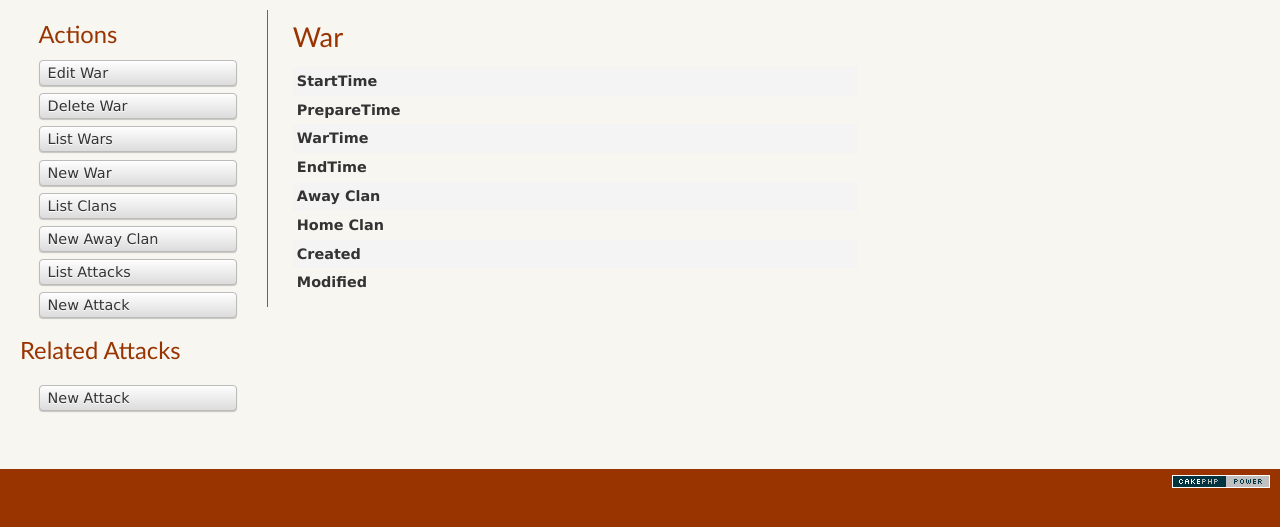
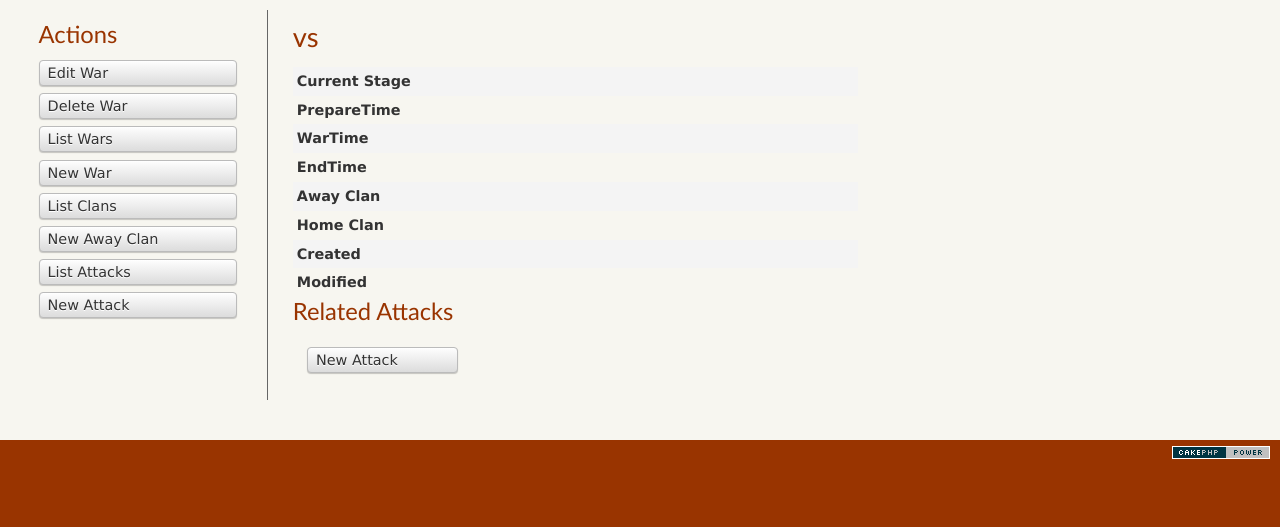
Before and after one commit to redleader36/clash_tracker, a CakePHP app: the page made by app/View/Dashboard/index.ctp in a window 1280 px wide. Shown: the part 84-611 px from the top of the page. Run offline with PHP 8.4 and a stand-in for CakePHP, Linux system fonts and the light colour scheme; the template is opened without the code that fills it, so the values that code supplies are empty; some libraries are stand-ins or nearby versions.

Commit message:
Creating Production Branch

```diff
--- a/app/Model/War.php
+++ b/app/Model/War.php
@@ -9,6 +9,9 @@
  */
 class War extends AppModel {
 
+/*public $virtualFields = array(
+    'name' => 'CONCAT(homeClan.name, " vs ", AwayClan.name)'
+);*/
 /**
  * Validation rules
  *
--- a/app/View/Dashboard/index.ctp
+++ b/app/View/Dashboard/index.ctp
@@ -1,7 +1,7 @@
 <div class="wars view">
-<h2><?php echo __('War'); ?></h2>
+<h2><?php echo $this->Html->link($currentWar['HomeClan']['name'], array('controller' => 'clans', 'action' => 'view', $currentWar['HomeClan']['id'])); ?> vs <?php echo $this->Html->link($currentWar['AwayClan']['name'], array('controller' => 'clans', 'action' => 'view', $currentWar['AwayClan']['id'])); ?></h2>
 	<dl>
-		<dt><?php echo __('StartTime'); ?></dt>
+		<dt><?php echo __('Current Stage'); ?></dt>
 		<dd>
 			<?php echo h($currentWar['War']['startTime']); ?>
 			&nbsp;
@@ -42,43 +42,20 @@
 			&nbsp;
 		</dd>
 	</dl>
-</div>
-<div class="actions">
-	<h3><?php echo __('Actions'); ?></h3>
-	<ul>
-		<li><?php echo $this->Html->link(__('Edit War'), array('action' => 'edit', $currentWar['War']['id'])); ?> </li>
-		<li><?php echo $this->Form->postLink(__('Delete War'), array('action' => 'delete', $currentWar['War']['id']), null, __('Are you sure you want to delete # %s?', $currentWar['War']['id'])); ?> </li>
-		<li><?php echo $this->Html->link(__('List Wars'), array('action' => 'index')); ?> </li>
-		<li><?php echo $this->Html->link(__('New War'), array('action' => 'add')); ?> </li>
-		<li><?php echo $this->Html->link(__('List Clans'), array('controller' => 'clans', 'action' => 'index')); ?> </li>
-		<li><?php echo $this->Html->link(__('New Away Clan'), array('controller' => 'clans', 'action' => 'add')); ?> </li>
-		<li><?php echo $this->Html->link(__('List Attacks'), array('controller' => 'attacks', 'action' => 'index')); ?> </li>
-		<li><?php echo $this->Html->link(__('New Attack'), array('controller' => 'attacks', 'action' => 'add')); ?> </li>
-	</ul>
-</div>
-<div class="related">
 	<h3><?php echo __('Related Attacks'); ?></h3>
 	<?php if (!empty($currentWar['Attack'])): ?>
 	<table cellpadding = "0" cellspacing = "0">
 	<tr>
-		<th><?php echo __('Id'); ?></th>
-		<th><?php echo __('War Id'); ?></th>
-		<th><?php echo __('Stars'); ?></th>
 		<th><?php echo __('Attacker Id'); ?></th>
 		<th><?php echo __('Defender Id'); ?></th>
-		<th><?php echo __('Created'); ?></th>
-		<th><?php echo __('Modified'); ?></th>
+		<th><?php echo __('Stars'); ?></th>
 		<th class="actions"><?php echo __('Actions'); ?></th>
 	</tr>
 	<?php foreach ($currentWar['Attack'] as $attack): ?>
 		<tr>
-			<td><?php echo $attack['id']; ?></td>
-			<td><?php echo $attack['war_id']; ?></td>
-			<td><?php echo $attack['stars']; ?></td>
 			<td><?php echo $attack['attacker_id']; ?></td>
 			<td><?php echo $attack['defender_id']; ?></td>
-			<td><?php echo $attack['created']; ?></td>
-			<td><?php echo $attack['modified']; ?></td>
+			<td><?php echo $attack['stars']; ?></td>
 			<td class="actions">
 				<?php echo $this->Html->link(__('View'), array('controller' => 'attacks', 'action' => 'view', $attack['id'])); ?>
 				<?php echo $this->Html->link(__('Edit'), array('controller' => 'attacks', 'action' => 'edit', $attack['id'])); ?>
@@ -95,3 +72,16 @@
 		</ul>
 	</div>
 </div>
+<div class="actions">
+	<h3><?php echo __('Actions'); ?></h3>
+	<ul>
+		<li><?php echo $this->Html->link(__('Edit War'), array('action' => 'edit', $currentWar['War']['id'])); ?> </li>
+		<li><?php echo $this->Form->postLink(__('Delete War'), array('action' => 'delete', $currentWar['War']['id']), null, __('Are you sure you want to delete # %s?', $currentWar['War']['id'])); ?> </li>
+		<li><?php echo $this->Html->link(__('List Wars'), array('action' => 'index')); ?> </li>
+		<li><?php echo $this->Html->link(__('New War'), array('action' => 'add')); ?> </li>
+		<li><?php echo $this->Html->link(__('List Clans'), array('controller' => 'clans', 'action' => 'index')); ?> </li>
+		<li><?php echo $this->Html->link(__('New Away Clan'), array('controller' => 'clans', 'action' => 'add')); ?> </li>
+		<li><?php echo $this->Html->link(__('List Attacks'), array('controller' => 'attacks', 'action' => 'index')); ?> </li>
+		<li><?php echo $this->Html->link(__('New Attack'), array('controller' => 'attacks', 'action' => 'add')); ?> </li>
+	</ul>
+</div>
```
